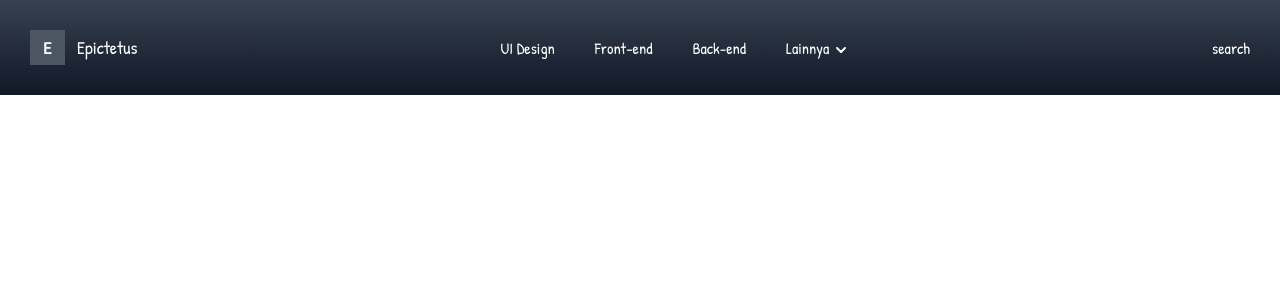
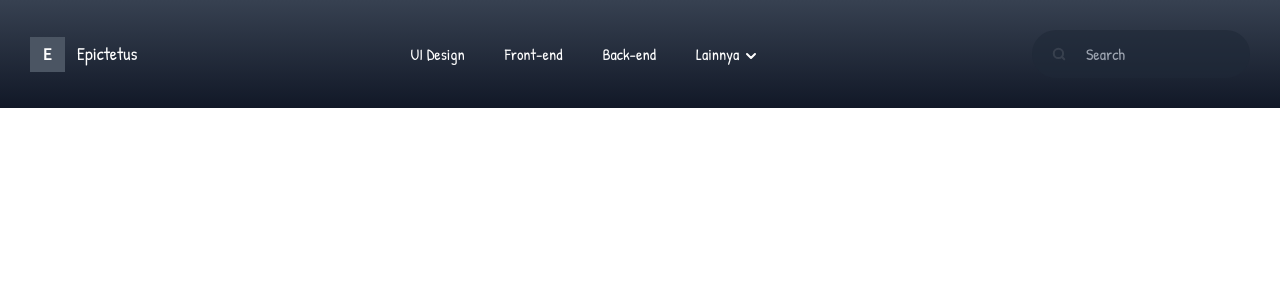
Before and after one commit to anwsaif/react-blog-epictetus, a React (Vite) app: page / in a window 1280 px wide. Shown: the top 300 px of the page. Built offline with nearby package versions, Linux system fonts and the light colour scheme.

Commit message:
[Desktop] Update Search Bar

```diff
--- a/src/components/Navbar.jsx
+++ b/src/components/Navbar.jsx
@@ -1,4 +1,4 @@
-import { Link } from "react-router-dom"
+import { Link, Form } from "react-router-dom"
 
 export default function Navbar(){
   const navMenu = [
@@ -29,11 +29,11 @@ export default function Navbar(){
     <header className="flex items-center justify-between p-[30px]">
       <div>
         <div className="relative md:hidden">
-          <div id="nav-button" className=" hover:cursor-pointer" onClick={onHamburgerClickHandler}>
+          <button id="nav-button" className=" hover:cursor-pointer" onClick={onHamburgerClickHandler}>
             <span className="origin-top-left"></span>
             <span></span>
             <span className="origin-bottom-left"></span>
-          </div>
+          </button>
           <ul id="nav-mobile" className="absolute -left-3 top-10 flex hidden w-32 flex-col gap-3 rounded-sm bg-[#374151] px-3 py-4 shadow-md">
             {navMenu.map(({ link, path }) => {
               return (
@@ -76,8 +76,31 @@ export default function Navbar(){
         <span className="flex h-[35px] w-[35px] items-center justify-center bg-[#4B5563] font-source">E</span>
         <span>Epictetus</span>
       </div>
-      <div>
-        search
+      <div className="flex items-center gap-3 rounded-full bg-transparent pl-5 md:bg-[rgba(31,41,55,0.60)]">
+        <button className="opacity-40 hover:cursor-pointer md:hidden md:opacity-10">
+          <svg width="24" height="24" viewBox="0 0 24 24" fill="none" xmlns="http://www.w3.org/2000/svg">
+            <g opacity="1">
+              <path d="M11 19C15.4183 19 19 15.4183 19 11C19 6.58172 15.4183 3 11 3C6.58172 3 3 6.58172 3 11C3 15.4183 6.58172 19 11 19Z" stroke="white" stroke-width="2" stroke-linecap="round" stroke-linejoin="round"/>
+              <path d="M21 21L16.65 16.65" stroke="white" stroke-width="2" stroke-linecap="round" stroke-linejoin="round"/>
+            </g>
+          </svg>
+        </button>
+        <span className="hidden md:block">
+          <svg width="14" height="14" viewBox="0 0 14 14" fill="none" xmlns="http://www.w3.org/2000/svg">
+            <g opacity="0.1" clip-path="url(#clip0_5_30)">
+              <path d="M6.41667 11.0833C8.994 11.0833 11.0833 8.994 11.0833 6.41667C11.0833 3.83934 8.994 1.75 6.41667 1.75C3.83934 1.75 1.75 3.83934 1.75 6.41667C1.75 8.994 3.83934 11.0833 6.41667 11.0833Z" stroke="white" stroke-width="2" stroke-linecap="round" stroke-linejoin="round"/>
+              <path d="M12.25 12.25L9.71251 9.71246" stroke="white" stroke-width="2" stroke-linecap="round" stroke-linejoin="round"/>
+            </g>
+            <defs>
+              <clipPath id="clip0_5_30">
+                <rect width="14" height="14" fill="white"/>
+              </clipPath>
+            </defs>
+          </svg>
+        </span>
+        <form className="hidden md:block">
+          <input className="bg-transparent px-2 py-3 outline-none" placeholder="Search" />
+        </form>
       </div>
     </header>
   )
```
